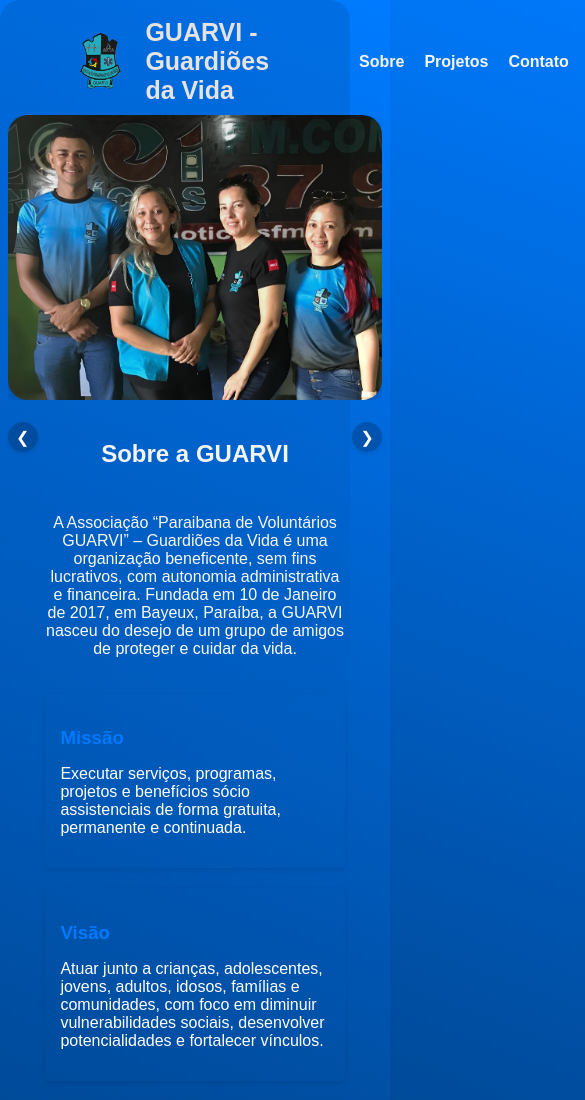
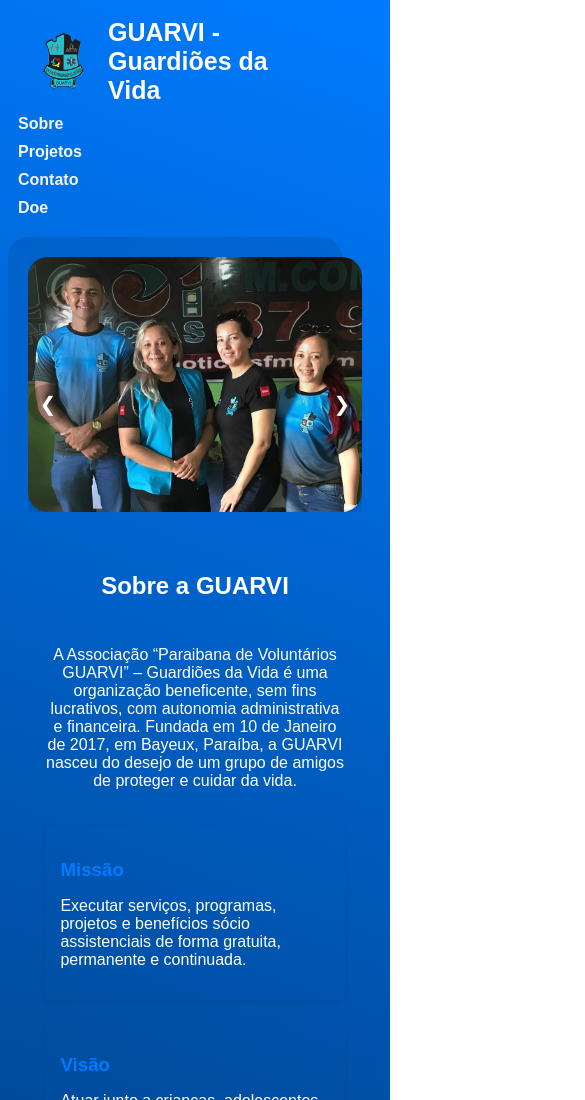
Before and after one commit to Robert-dk/projeto-guarvi, a plain HTML site: page index.html in a window 390 px wide. Shown: the top 1100 px of the page, 585 px wide, since content can reach past the window. Drawn offline with nearby package versions, Linux system fonts and the light colour scheme; some packages are replaced by stand-ins of ours.

Commit message:
Atualizando o layout da página inicial

```diff
--- a/css/navbar.css
+++ b/css/navbar.css
@@ -96,8 +96,12 @@ body {
 
 /* Estilos do carrossel */
 .carousel-wrapper {
+  position: relative;
   width: 100%;
   height: auto;
+  margin-top: 50px auto;
+  padding: 20px;
+  border-radius: 20px;
 }
 
 .carousel-container {
@@ -199,19 +203,30 @@ body {
   margin: 0 auto; /* Centraliza o container */
 }
 
+/* Media query para telas menores (até 768px) */
 @media (max-width: 768px) {
-  .prev-btn,
-  .next-btn {
-    width: 30px;
-    height: 30px;
-    font-size: 16px;
+  .nav-bar {
+    flex-direction: column; /* Muda para layout vertical */
+    align-items: flex-start; /* Alinha itens ao início */
+    width: 100%; /* Ocupa toda a largura da tela */
+    margin: 0; /* Remove margens */
   }
 
-  .prev-btn {
-    left: 2%;
+  .logo-container {
+    margin-bottom: 10px; /* Adiciona espaço abaixo do logo */
   }
 
-  .next-btn {
-    right: 2%;
+  .nav-links {
+    flex-direction: column; /* Muda para layout vertical */
+    align-items: flex-start; /* Alinha itens ao início */
+    width: 100%; /* Ocupa toda a largura da tela */
+  }
+
+  .nav-links li {
+    margin-bottom: 10px; /* Adiciona espaço abaixo de cada item */
+  }
+
+  .logo-text {
+    display: block;
   }
 }
```
